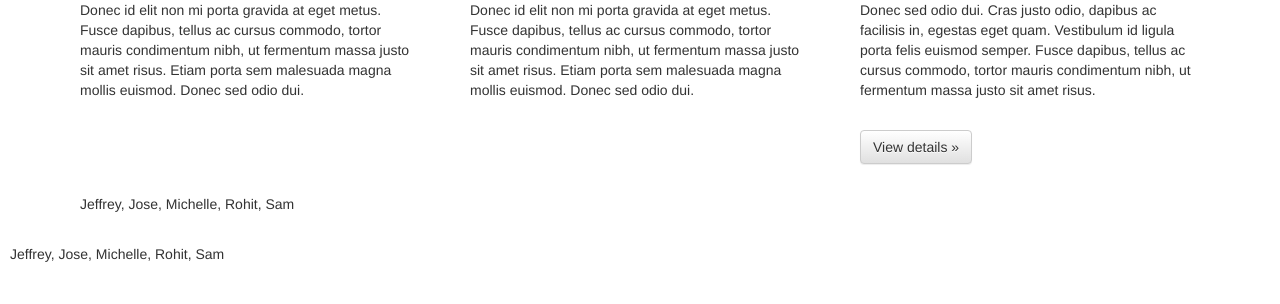
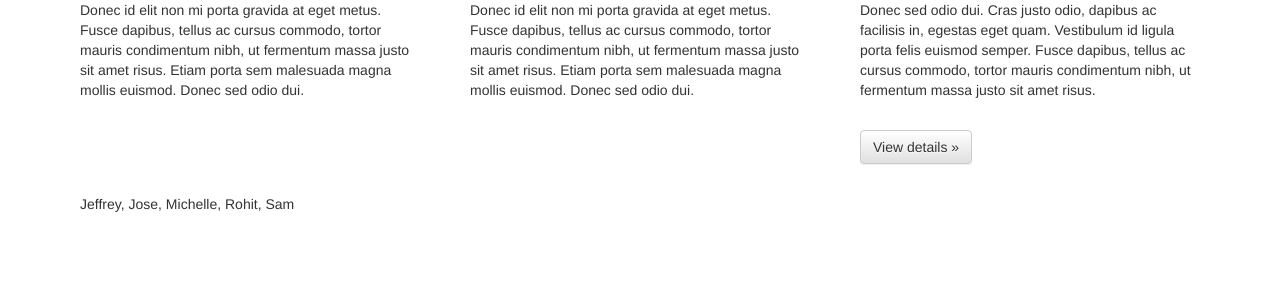
Before and after one commit to rohitdatta/clover-hackathon, a Flask app: page / in a window 1280 px wide. Shown: the part 534-838 px from the top of the page. After the commit the page ends 746 px from the top, so only its background shows below. Run offline with Flask 2, Linux system fonts and the light colour scheme; some libraries are stand-ins or nearby versions.

Commit message:
Remove footer from index.html

```diff
--- a/AuthenticatorServer/app/templates/index.html
+++ b/AuthenticatorServer/app/templates/index.html
@@ -30,11 +30,6 @@
         </div>
       </div>
 
-      <footer class="footer">
-        <p>Jeffrey, Jose, Michelle, Rohit, Sam</p>
-      </footer>
-    </div> <!-- /container -->
-
 
     <!-- IE10 viewport hack for Surface/desktop Windows 8 bug -->
     <script src="../../assets/js/ie10-viewport-bug-workaround.js"></script>
```
